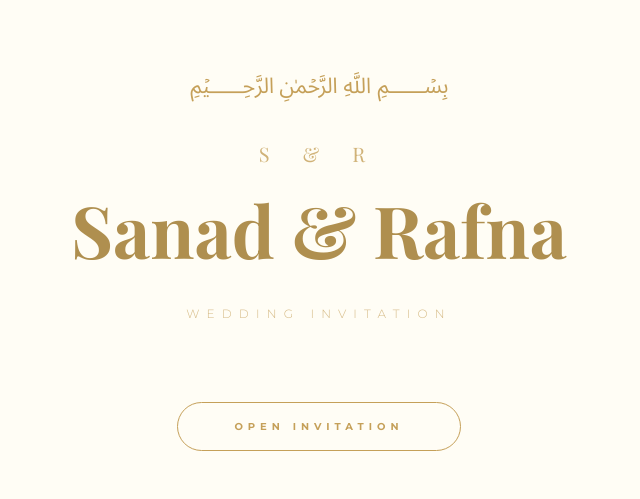
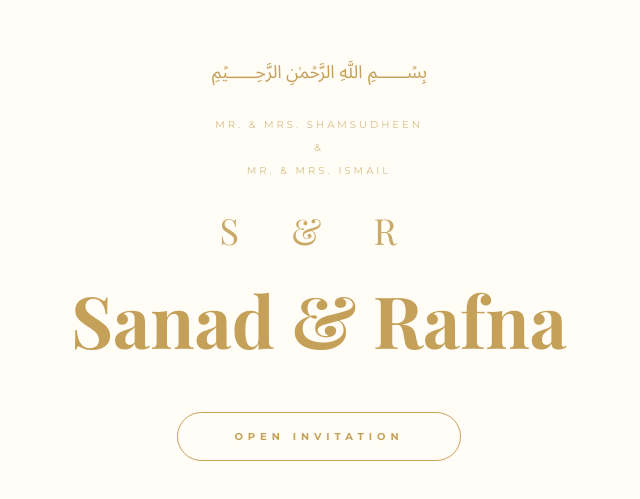
Before and after one commit to SahilVellathur/sanad-and-rafna-wedding-, a React (Vite) app: page / in a window 1280 px wide. Shown: the part 145-644 px from the top of the page, without its empty margins (321-961 px from the left). Built offline with nearby package versions, Linux system fonts and the light colour scheme; a web font is replaced by a local one.

Commit message:
Restoration: Parents' names and Full Royal Ivory & Gold theme

```diff
--- a/src/App.jsx
+++ b/src/App.jsx
@@ -40,27 +40,29 @@ const NextButton = ({ onClick, text = "NEXT" }) => (
 const StationeryLanding = ({ onOpen }) => (
   <div className="flex flex-col items-center justify-center min-h-screen w-full text-center p-6 bg-[#FFFDF5] font-playfair">
     {/* 1. Bismillah */}
-    <div className="text-[#C5A059] text-4xl mb-10 font-serif">﷽</div>
+    <div className="text-[#C5A059] text-3xl mb-8 font-serif">﷽</div>
 
-    {/* 2. S & R Monogram */}
-    <div className="text-[#C5A059] text-xl tracking-[0.7em] mb-4 uppercase opacity-80">
+    {/* 2. Parents' Names */}
+    <div className="text-[#C5A059] text-[9px] md:text-[10px] tracking-[0.3em] uppercase mb-8 font-montserrat opacity-70">
+      <p className="mb-2">Mr. & Mrs. Shamsudheen</p>
+      <p>&</p>
+      <p className="mt-2">Mr. & Mrs. Ismail</p>
+    </div>
+
+    {/* 3. S & R Monogram */}
+    <div className="text-[#C5A059] text-3xl md:text-4xl tracking-[0.6em] mb-6 uppercase opacity-90">
       S & R
     </div>
 
-    {/* 3. Sanad & Rafna */}
-    <h1 className="text-[#AF8F4F] text-5xl md:text-7xl font-bold mb-8 leading-tight">
+    {/* 4. Sanad & Rafna */}
+    <h1 className="text-[#C5A059] text-5xl md:text-7xl font-bold mb-12 leading-tight">
       Sanad & Rafna
     </h1>
-
-    {/* 4. Wedding Invitation */}
-    <p className="text-[#C5A059]/70 text-[10px] md:text-xs tracking-[0.6em] uppercase mb-20 font-montserrat font-light">
-      Wedding Invitation
-    </p>
 
     {/* 5. OPEN INVITATION Button */}
     <button
       onClick={onOpen}
-      className="transition-all duration-100 active:bg-[#002366] active:text-white active:shadow-[0_0_25px_rgba(255,255,255,0.9)] focus:outline-none border border-[#C5A059] text-[#C5A059] px-14 py-4 rounded-full tracking-[5px] text-[10px] font-montserrat uppercase font-bold bg-[#FFFDF5]"
+      className="transition-all duration-100 active:bg-[#002366] active:text-white active:shadow-[0_0_25px_rgba(255,255,255,0.9)] focus:outline-none border border-[#C5A059] text-[#C5A059] px-14 py-4 rounded-full tracking-[5px] text-[10px] font-montserrat uppercase font-bold bg-transparent"
       style={{ WebkitTapHighlightColor: 'transparent' }}
     >
       OPEN INVITATION
```
